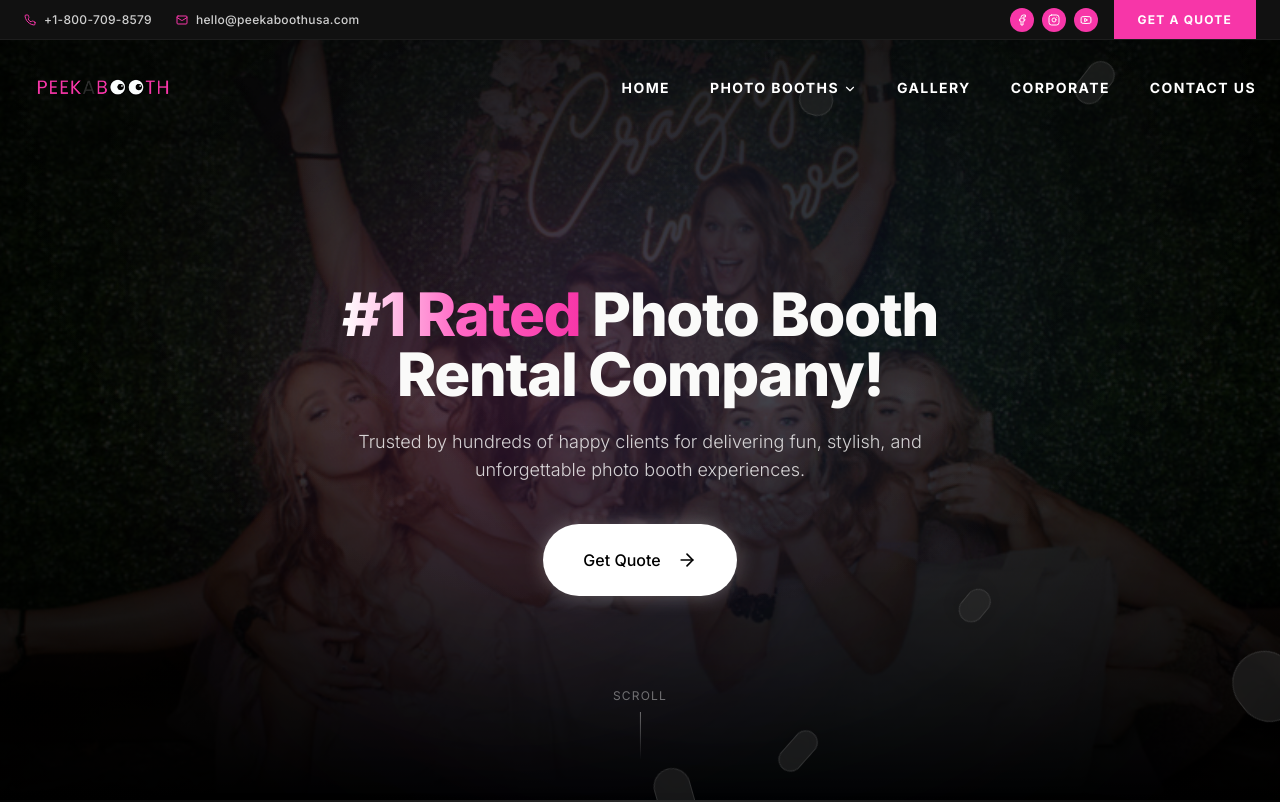
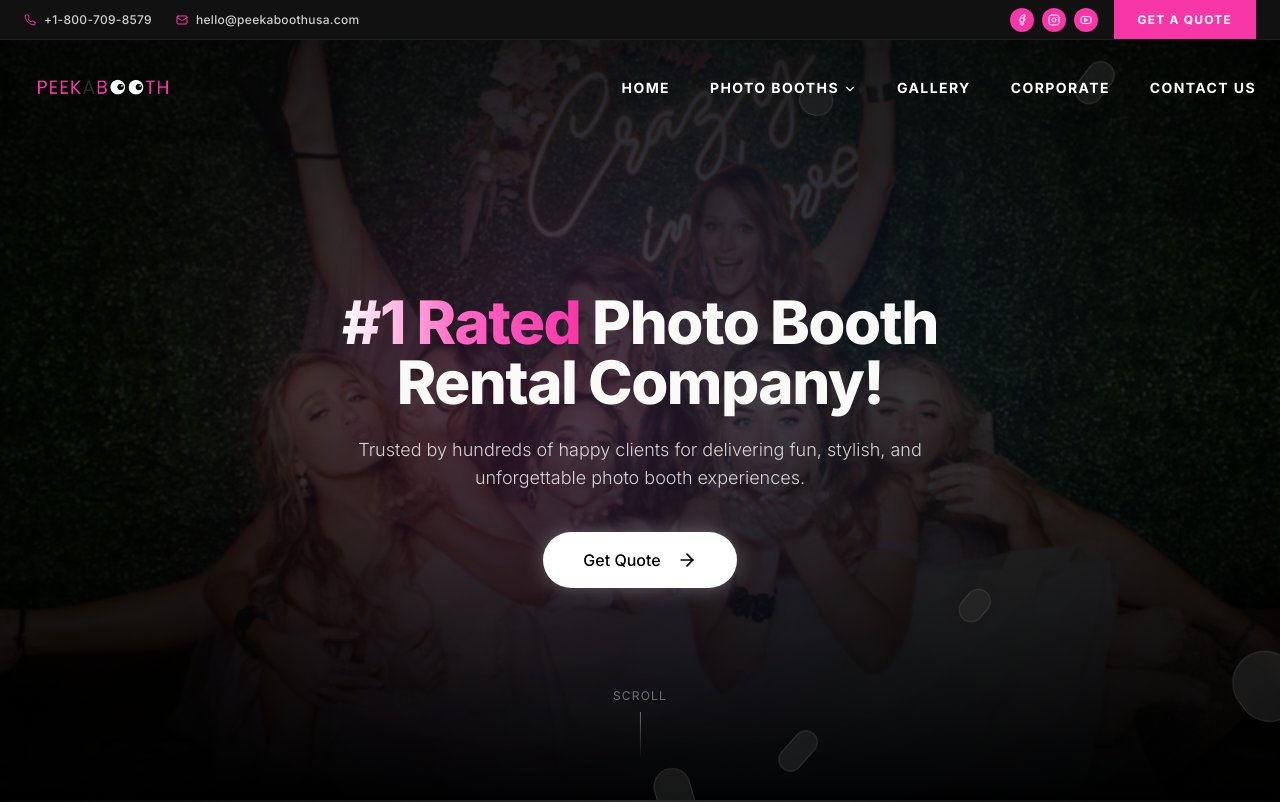
Before and after one commit to Sharmeen-Rauf/peekaboothusa, a Next.js app: page / in a window 1280 px wide. Shown: the top 802 px of the page. Built offline with nearby package versions, Linux system fonts and the light colour scheme.

Commit message:
feat: add interactive Hero section with scroll-based animations and motion effects

```diff
--- a/components/sections/Hero.tsx
+++ b/components/sections/Hero.tsx
@@ -92,7 +92,7 @@ export default function Hero() {
           transition={{ duration: 1, delay: 0.6, ease: [0.16, 1, 0.3, 1] }}
           className="flex justify-center"
         >
-          <Button size="md" variant="primary" className="w-full sm:w-auto text-base group px-10 py-6">
+          <Button size="md" variant="primary" className="w-full sm:w-auto text-base group px-8 py-3 md:px-10 md:py-4">
             Get Quote
             <ArrowRight className="w-5 h-5 ml-2 group-hover:translate-x-1 transition-transform" />
           </Button>
```
